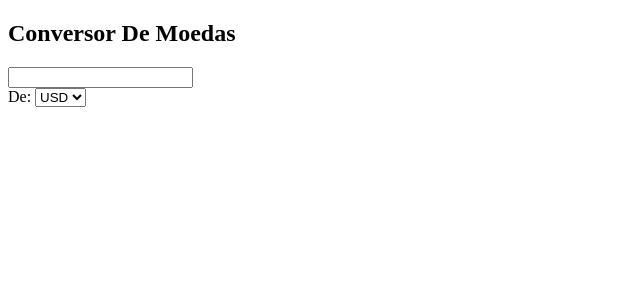
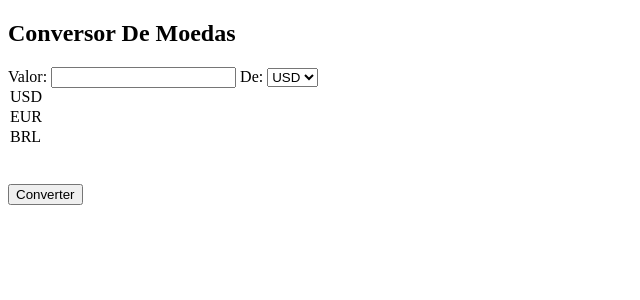
Before and after one commit to athosbds/currency_converter, a Flask app: page / in a window 1280 px wide. Shown: the top 300 px of the page, without its empty margins (0-640 px from the left). Run offline with Flask 3, Linux system fonts and the light colour scheme.

Commit message:
complete html form

```diff
--- a/templates/index.html
+++ b/templates/index.html
@@ -7,16 +7,23 @@
 </head>
 <body>
     <h2> Conversor De Moedas</h2>
-    <form method="post">
-        <label for="amount">
-            <input type="text"> <br>
+    <form method="post" action="">
+        <label for="amount"> Valor:
+            <input type="number" name="amount" id="amount"<br>
         </label>
         <label for="from_currency">De:</label>
         <select name="from_currency" id="from_currency">
             <option value="USD">USD</option>
             <option value="EUR">EUR</option>
             <option value="BRL">BRL</option>
-        </select>
+        <label for="to_currency">Para: <label>
+        <select name="to_currency" id="to_currency"></select>
+            <option value="USD">USD</option>
+            <option value="EUR">EUR</option>
+            <option value="BRL">BRL</option>
+        </select> <br><br>
+        <button type="submit">Converter</button>
     </form>
+
 </body>
 </html>
```
